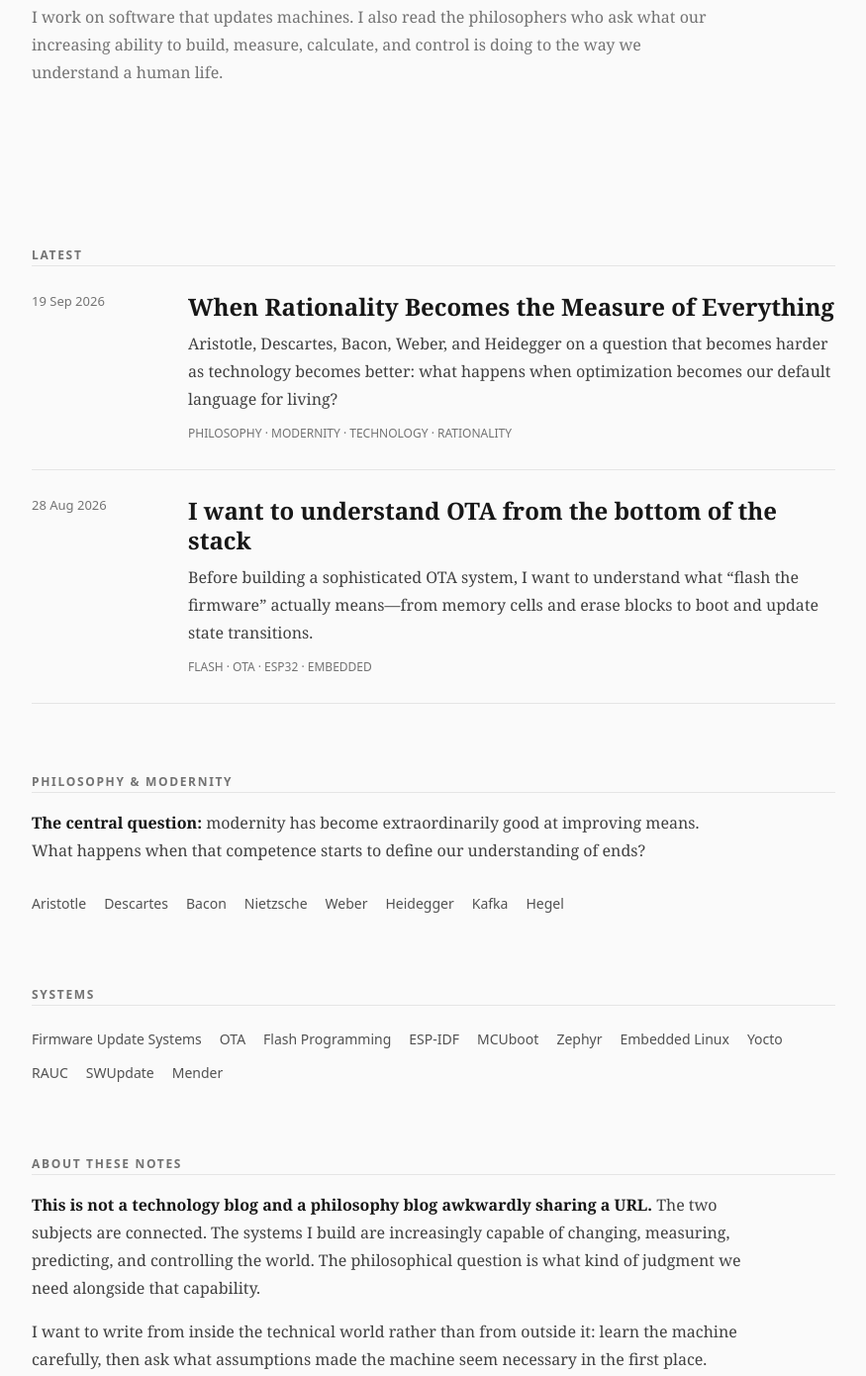
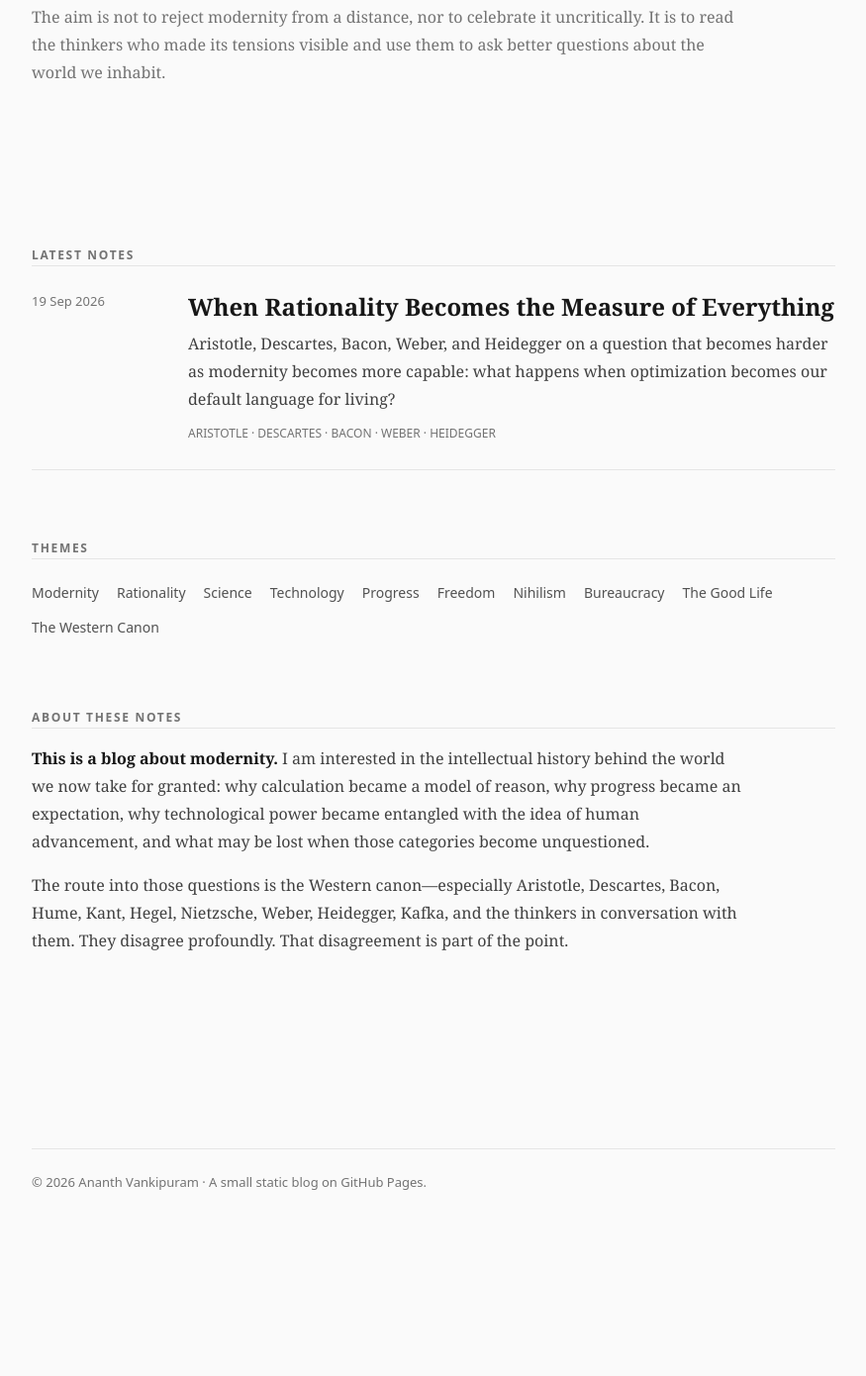
Before and after one commit to ultrasounder/ultrasounder.github.io, a website: page index.html in a window 1280 px wide. Shown: the part 523-1913 px from the top of the page at 99% size, without its empty margins (202-1077 px from the left). After the commit the page ends 1777 px from the top, so only its background shows below. Drawn offline with Linux system fonts and the light colour scheme.

Commit message:
Make blog exclusively about modernity and the Western canon

```diff
--- a/index.html
+++ b/index.html
@@ -3,8 +3,8 @@
   <head>
     <meta charset="UTF-8" />
     <meta name="viewport" content="width=device-width, initial-scale=1.0" />
-    <meta name="description" content="Ananth Vankipuram's notes on embedded systems, technology, rationality, modernity, philosophy, and the systems underneath the abstractions." />
-    <title>Ananth Vankipuram — Notes on Systems &amp; Modernity</title>
+    <meta name="description" content="Ananth Vankipuram's notes on modernity and the Western canon: reason, progress, technology, freedom, nihilism, bureaucracy, and the problem of the good life." />
+    <title>Ananth Vankipuram — Modernity &amp; the Western Canon</title>
     <style>
       :root {
         --bg: #fafafa;
@@ -55,7 +55,7 @@
         font-weight: 700;
       }
       .intro { font-size: 21px; color: #404040; max-width: 720px; margin: 0; }
-      .manifesto { margin-top: 26px; color: var(--muted); max-width: 690px; }
+      .manifesto { margin-top: 26px; color: var(--muted); max-width: 720px; }
       main { padding-bottom: 100px; }
       section { margin-top: 68px; }
       h2 { font-size: 24px; line-height: 1.2; margin: 0 0 18px; }
@@ -118,31 +118,30 @@
           <a class="name" href="./">Ananth Vankipuram</a>
           <div class="navlinks">
             <a href="#notes">Notes</a>
-            <a href="#philosophy">Philosophy</a>
-            <a href="#systems">Systems</a>
+            <a href="#themes">Themes</a>
             <a href="#about">About</a>
             <a href="https://github.com/ultrasounder">GitHub</a>
           </div>
         </nav>
 
         <div class="hero">
-          <div class="eyebrow">Notes on systems &amp; modernity</div>
-          <h1>Build the machine. Then ask what it is for.</h1>
+          <div class="eyebrow">Modernity &amp; the Western canon</div>
+          <h1>What happens when reason becomes a way of life?</h1>
           <p class="intro">
-            Notes on embedded systems, technology, rationality, and the older questions that modern
-            engineering tends to turn into optimization problems.
+            Notes on modernity through the Western canon: the rise of rationality, scientific method,
+            technological power, bureaucracy, progress, nihilism, freedom, and the problem of the good life.
           </p>
           <p class="manifesto">
-            I work on software that updates machines. I also read the philosophers who ask what our
-            increasing ability to build, measure, calculate, and control is doing to the way we understand
-            a human life.
+            The aim is not to reject modernity from a distance, nor to celebrate it uncritically.
+            It is to read the thinkers who made its tensions visible and use them to ask better questions
+            about the world we inhabit.
           </p>
         </div>
       </header>
 
       <main>
         <section id="notes">
-          <div class="eyebrow">Latest</div>
+          <div class="eyebrow">Latest notes</div>
           <div class="rule"></div>
 
           <article class="post">
@@ -151,59 +150,27 @@
               <h3><a href="blog/2026-09-19-rationality-and-the-machine.html">When Rationality Becomes the Measure of Everything</a></h3>
               <p class="dek">
                 Aristotle, Descartes, Bacon, Weber, and Heidegger on a question that becomes harder
-                as technology becomes better: what happens when optimization becomes our default language for living?
+                as modernity becomes more capable: what happens when optimization becomes our default language for living?
               </p>
-              <div class="tags">PHILOSOPHY · MODERNITY · TECHNOLOGY · RATIONALITY</div>
-            </div>
-          </article>
-
-          <article class="post">
-            <div class="date">28 Aug 2026</div>
-            <div>
-              <h3><a href="blog/2026-08-28-flash-ota-first-principles.html">I want to understand OTA from the bottom of the stack</a></h3>
-              <p class="dek">
-                Before building a sophisticated OTA system, I want to understand what “flash the firmware”
-                actually means—from memory cells and erase blocks to boot and update state transitions.
-              </p>
-              <div class="tags">FLASH · OTA · ESP32 · EMBEDDED</div>
+              <div class="tags">ARISTOTLE · DESCARTES · BACON · WEBER · HEIDEGGER</div>
             </div>
           </article>
         </section>
 
-        <section id="philosophy">
-          <div class="eyebrow">Philosophy &amp; modernity</div>
-          <div class="rule"></div>
-          <p class="now">
-            <strong>The central question:</strong> modernity has become extraordinarily good at improving
-            means. What happens when that competence starts to define our understanding of ends?
-          </p>
-          <div class="topics" style="padding-top:12px">
-            <a href="#">Aristotle</a>
-            <a href="#">Descartes</a>
-            <a href="#">Bacon</a>
-            <a href="#">Nietzsche</a>
-            <a href="#">Weber</a>
-            <a href="#">Heidegger</a>
-            <a href="#">Kafka</a>
-            <a href="#">Hegel</a>
-          </div>
-        </section>
-
-        <section id="systems">
-          <div class="eyebrow">Systems</div>
+        <section id="themes">
+          <div class="eyebrow">Themes</div>
           <div class="rule"></div>
           <div class="topics" style="padding-top:22px">
-            <a href="#">Firmware Update Systems</a>
-            <a href="#">OTA</a>
-            <a href="#">Flash Programming</a>
-            <a href="#">ESP-IDF</a>
-            <a href="#">MCUboot</a>
-            <a href="#">Zephyr</a>
-            <a href="#">Embedded Linux</a>
-            <a href="#">Yocto</a>
-            <a href="#">RAUC</a>
-            <a href="#">SWUpdate</a>
-            <a href="#">Mender</a>
+            <a href="#">Modernity</a>
+            <a href="#">Rationality</a>
+            <a href="#">Science</a>
+            <a href="#">Technology</a>
+            <a href="#">Progress</a>
+            <a href="#">Freedom</a>
+            <a href="#">Nihilism</a>
+            <a href="#">Bureaucracy</a>
+            <a href="#">The Good Life</a>
+            <a href="#">The Western Canon</a>
           </div>
         </section>
 
@@ -211,20 +178,21 @@
           <div class="eyebrow">About these notes</div>
           <div class="rule"></div>
           <p class="now">
-            <strong>This is not a technology blog and a philosophy blog awkwardly sharing a URL.</strong>
-            The two subjects are connected. The systems I build are increasingly capable of changing,
-            measuring, predicting, and controlling the world. The philosophical question is what kind of
-            judgment we need alongside that capability.
+            <strong>This is a blog about modernity.</strong> I am interested in the intellectual history
+            behind the world we now take for granted: why calculation became a model of reason, why progress
+            became an expectation, why technological power became entangled with the idea of human advancement,
+            and what may be lost when those categories become unquestioned.
           </p>
           <p class="now">
-            I want to write from inside the technical world rather than from outside it: learn the machine
-            carefully, then ask what assumptions made the machine seem necessary in the first place.
+            The route into those questions is the Western canon—especially Aristotle, Descartes, Bacon,
+            Hume, Kant, Hegel, Nietzsche, Weber, Heidegger, Kafka, and the thinkers in conversation with them.
+            They disagree profoundly. That disagreement is part of the point.
           </p>
         </section>
       </main>
 
       <footer>
-        © 2026 Ananth Vankipuram · Built as a small static site on GitHub Pages.
+        © 2026 Ananth Vankipuram · A small static blog on GitHub Pages.
       </footer>
     </div>
   </body>
```
